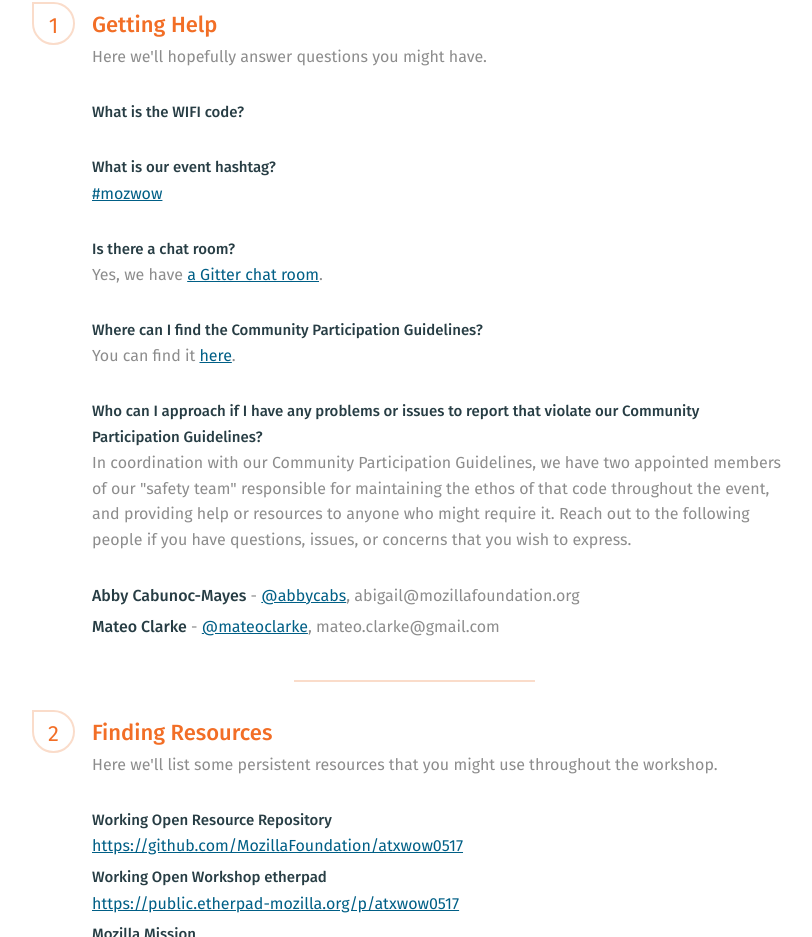
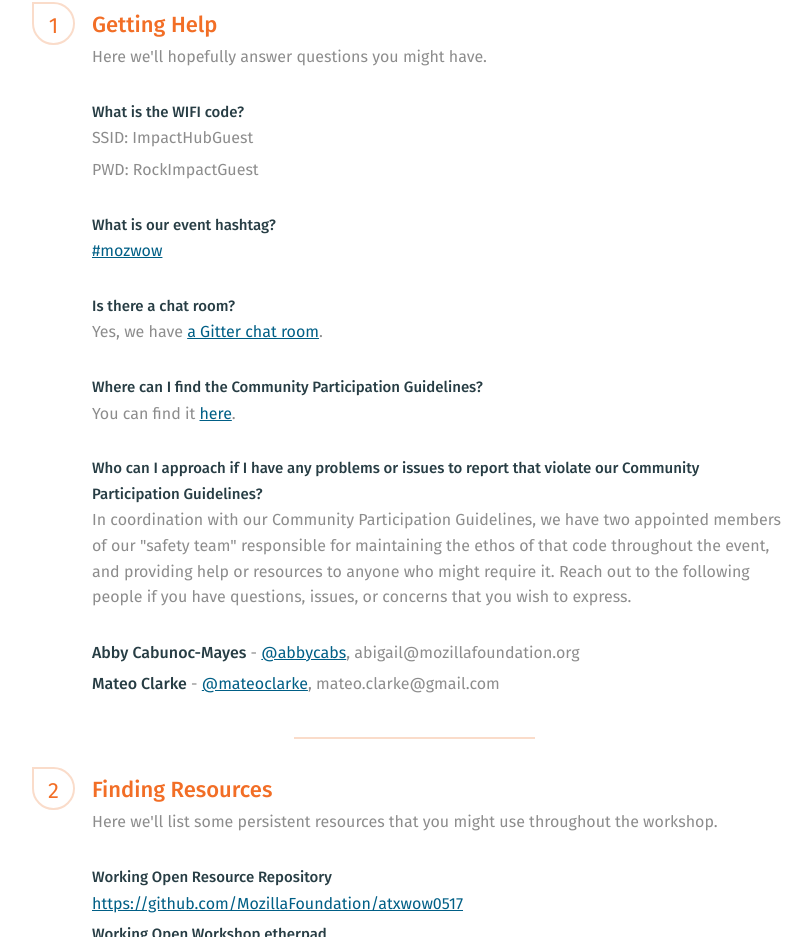
Before and after one commit to MozillaFoundation/atxwow0517, a plain HTML site: page index.html in a window 1280 px wide. Shown: the part 2956-3893 px from the top of the page, without its empty margins (263-1075 px from the left). Drawn offline with nearby package versions, Linux system fonts and the light colour scheme; a script that the page names is missing.

Commit message:
added wifi deets

```diff
--- a/index.html
+++ b/index.html
@@ -168,7 +168,8 @@
             <li>
               <h2>What is the WIFI code?</h2>
                 <ul>
-                  <li></li>
+                  <li>SSID: ImpactHubGuest</li>
+                  <li>PWD: RockImpactGuest</li>
                 </ul>
             </li>
             <li>
```
